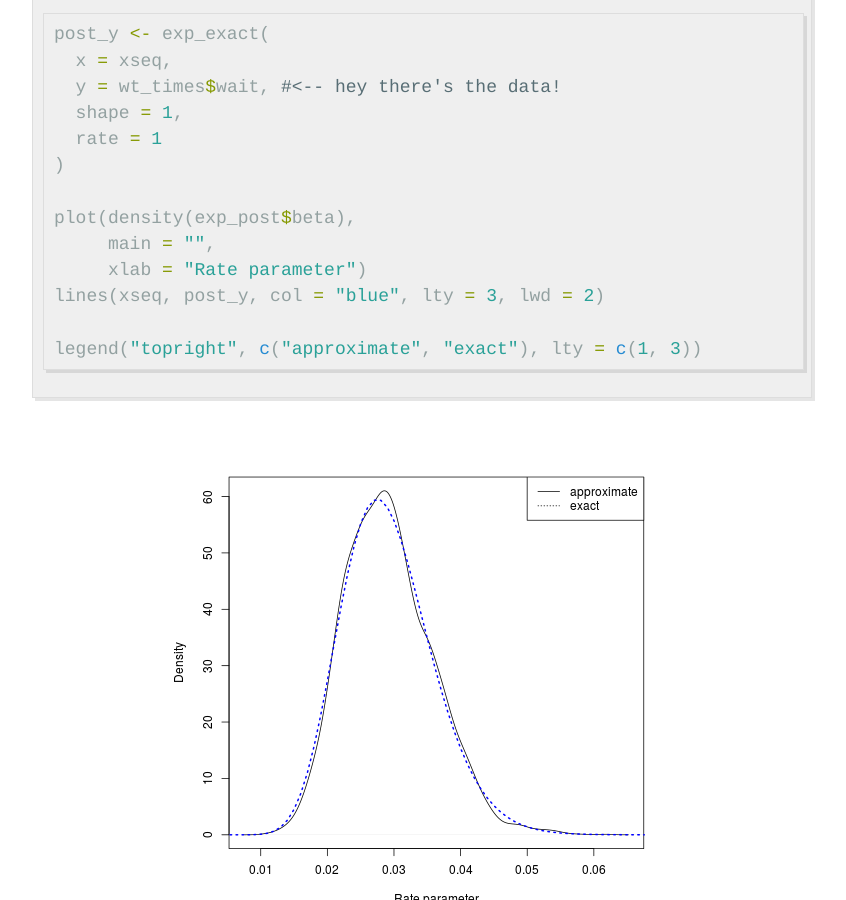
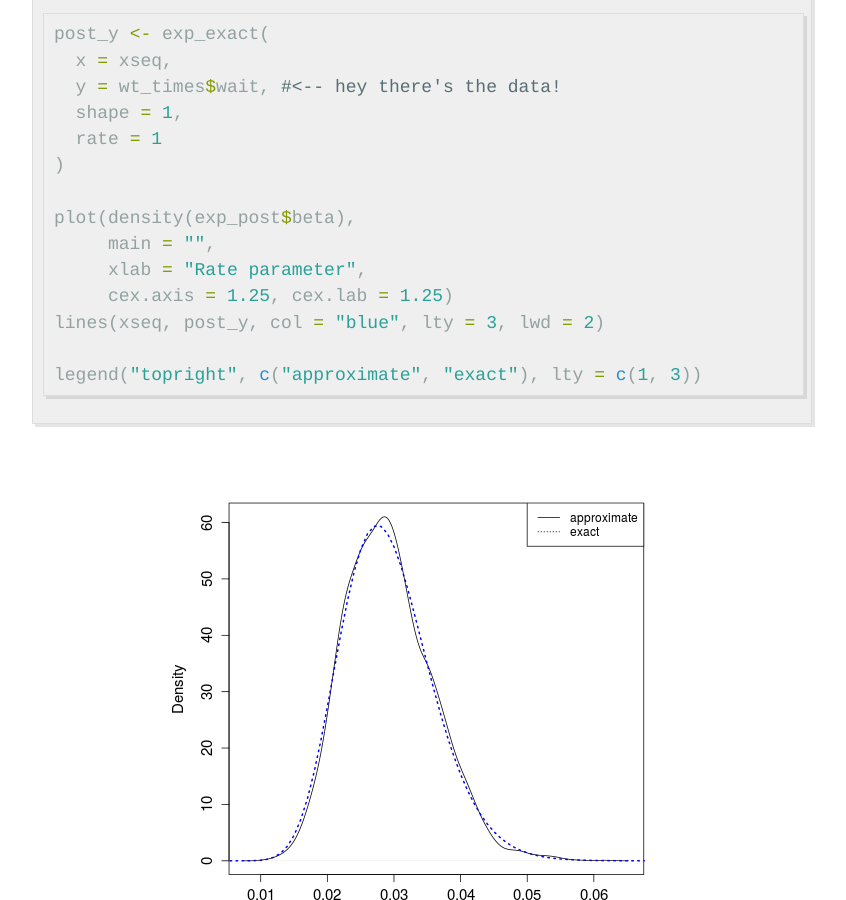
Before and after one commit to silastittes/silastittes.github.io, a Jekyll site: the page built from _posts/2017-09-03-Prius2.md, in a window 1280 px wide and 900 px high, scrolled down 1561 px. Shown: the whole window, without its empty margins (218-1064 px from the left). Built offline with Jekyll 4.4.1, drawn with Linux system fonts in a browser that asks for light colours; formulas are drawn with MathJax 3; comment, search, counter and statistics services are not loaded; some of the changed text lies outside the part shown.

Commit message:
made text on plots larger

````diff
--- a/_posts/2017-09-03-Prius2.md
+++ b/_posts/2017-09-03-Prius2.md
@@ -58,7 +58,8 @@ post_y <- exp_exact(
 
 plot(density(exp_post$beta),
      main = "",
-     xlab = "Rate parameter")
+     xlab = "Rate parameter",
+     cex.axis = 1.25, cex.lab = 1.25)
 lines(xseq, post_y, col = "blue", lty = 3, lwd = 2)
 
 legend("topright", c("approximate", "exact"), lty = c(1, 3))
@@ -107,7 +108,8 @@ prox_y <- dgamma(
 
 plot(density(exp_post$beta),
      main = "",
-     xlab = "Rate parameter")
+     xlab = "Rate parameter",
+     cex.axis = 1.25, cex.lab = 1.25)
 lines(xseq, post_y, col = "blue", lty = 3, lwd = 2)
 lines(xseq, prox_y, col = "red", lty = 3, lwd = 2)
 
@@ -156,7 +158,8 @@ ggplot() +
   geom_line(data = obs_df, aes(x = x, y = y)) +
   xlab("Rate") +
   ylab("Density") +
-  theme_minimal()
+  theme_minimal() +
+  theme(text = element_text(size=20))
 ```
 
 <img src="/figure/source/2017-09-03-Prius2/unnamed-chunk-5-1.png" title="plot of chunk unnamed-chunk-5" alt="plot of chunk unnamed-chunk-5" style="display: block; margin: auto;" />
````
Also changed, not shown: figure/source/2017-09-03-Prius2/unnamed-chunk-3-1.png, figure/source/2017-09-03-Prius2/unnamed-chunk-4-1.png, figure/source/2017-09-03-Prius2/unnamed-chunk-5-1.png, 5 other files.
